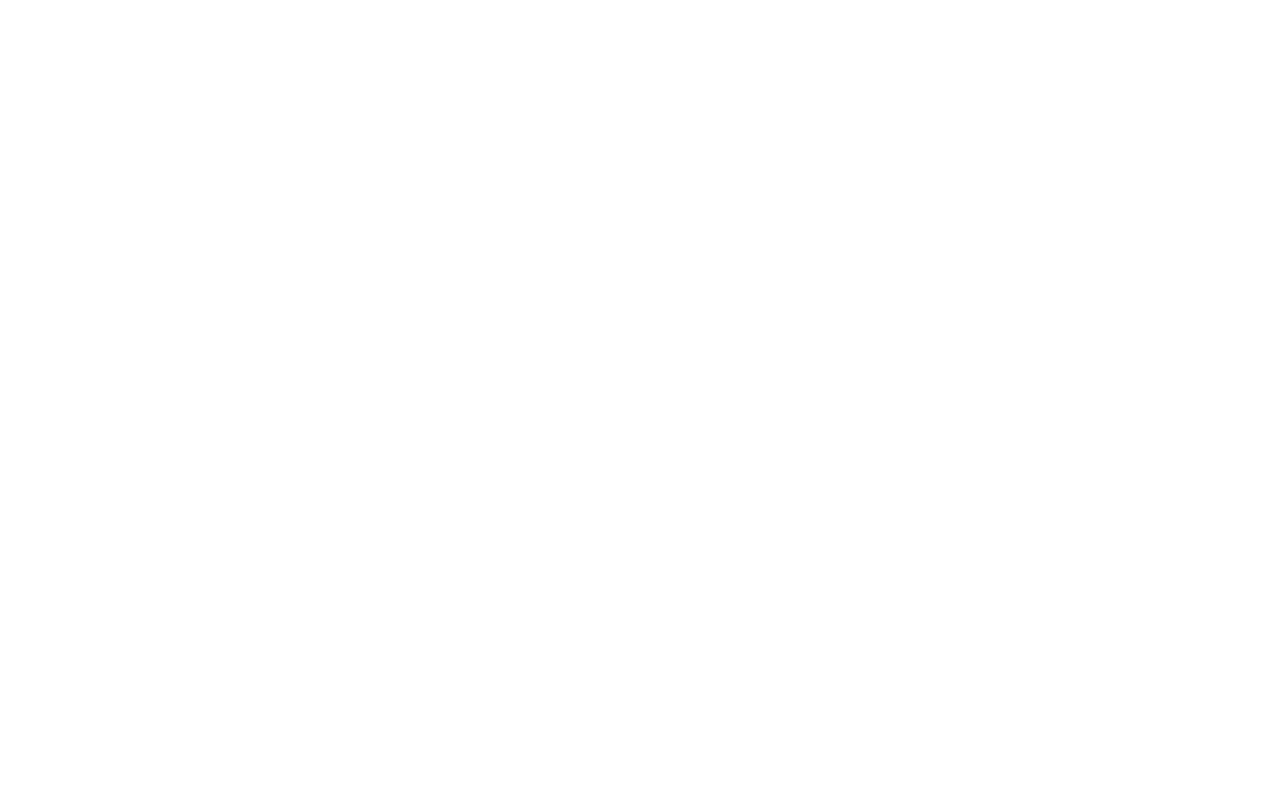
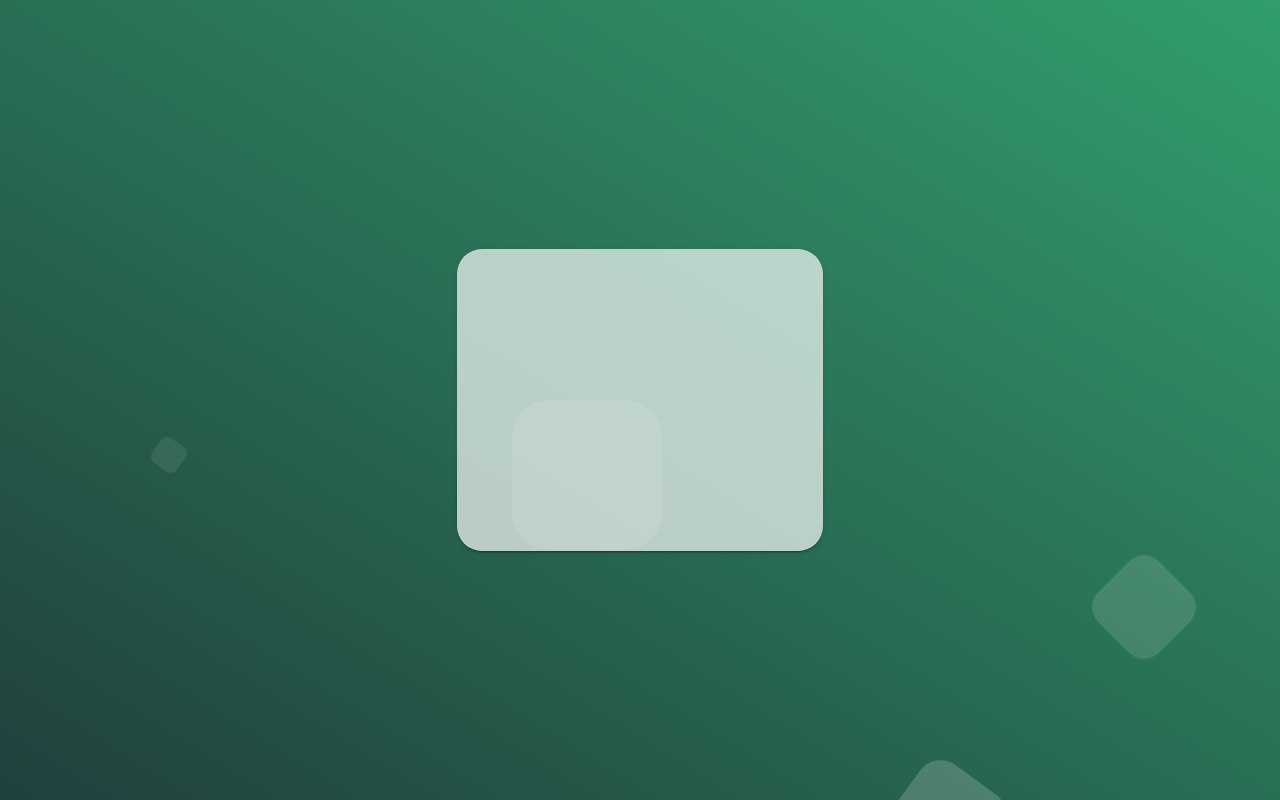
Before and after one commit to Madhu-Yalavarthi/angular-presets, an Angular app: page /background-wall-paper in a window 1280 px wide. Before the commit this address led to /. Built offline with nearby package versions, Linux system fonts and the light colour scheme.

Commit message:
linear background animation

```diff
--- a/src/app/app-routing.module.ts
+++ b/src/app/app-routing.module.ts
@@ -1,5 +1,6 @@
 import { NgModule } from '@angular/core';
 import { Routes, RouterModule } from '@angular/router';
+import { BackgroundWallPaperComponent } from './pages/background-wall-paper/background-wall-paper.component';
 import { CustomDialogComponent } from './pages/custom-dialog/custom-dialog.component';
 import { DragDropComponent } from './pages/drag-drop/drag-drop.component';
 import { ZoomViewerComponent } from './pages/zoom-viewer/zoom-viewer.component';
@@ -8,7 +9,8 @@
   { path: 'zoom-viewer', component: ZoomViewerComponent },
   { path: 'custom-dialog', component: CustomDialogComponent },
   { path: 'drag-drop', component: DragDropComponent },
-  { path: '', redirectTo: 'drag-drop', pathMatch: 'full' }
+  { path: 'background-wall-paper', component: BackgroundWallPaperComponent },
+  { path: '', redirectTo: 'background-wall-paper', pathMatch: 'full' }
 ];
 
 @NgModule({
--- /dev/null
+++ b/src/app/icons.ts
@@ -0,0 +1 @@
+export const REACT_ICON = "assets/svg/react.svg";
--- /dev/null
+++ b/src/app/pages/background-wall-paper/background-wall-paper.component.html
@@ -0,0 +1,19 @@
+<div class="content-wrapper">
+  <div class="container-wrapper">
+    <div class="main-wrapper">
+      <div class="conent-area"></div>
+    </div>
+    <div class="background-wrapper">
+      <ul class="box-area">
+        <li></li>
+        <li></li>
+        <li></li>
+        <li></li>
+        <li></li>
+      </ul>
+    </div>
+
+  </div>
+</div>
+
+<!-- [ngStyle]="{'background-image': 'url('+REACT_ICON+')'}" -->
--- /dev/null
+++ b/src/app/pages/background-wall-paper/background-wall-paper.component.scss
@@ -0,0 +1,137 @@
+.content-wrapper {
+  position: absolute;
+  top: 0;
+  left: 0;
+  right: 0;
+  bottom: 0;
+  width: 100%;
+  height: 100%;
+  z-index: 100;
+}
+
+.container-wrapper {
+  position: relative;
+  width: 100%;
+  height: 100%;
+  box-sizing: border-box;
+  background-color: #fff;
+}
+
+.main-wrapper {
+  position: absolute;
+  display: flex;
+  flex-direction: column;
+  justify-content: center;
+  align-items: center;
+  width: 100%;
+  height: 100%;
+  background-color:transparent;
+  // background-repeat: repeat;
+  // background-size: 10% 10%;
+  // background-position: top left;
+  // animation: mymove 5s infinite;
+
+  .conent-area {
+    position: relative;
+    min-width: 364px;
+    min-height: 300px;
+    border: solid 1px #cccccc78;
+    color: rgba(0, 0, 0, 0.87);
+    display: inline-flex;
+    justify-content: center;
+    align-items: center;
+    text-align: center;
+    background:#ffffffad;
+    border-radius: 25px;
+    z-index: 1;
+    transition: box-shadow 200ms cubic-bezier(0, 0, 0.2, 1);
+    box-shadow: 0 3px 1px -2px rgba(0, 0, 0, 0.2), 0 2px 2px 0 rgba(0, 0, 0, 0.14), 0 1px 5px 0 rgba(0, 0, 0, 0.12);
+  }
+}
+
+
+
+.background-wrapper {
+  background: linear-gradient(to left bottom, #329e6c, #20403d);
+  width: 100%;
+  height: 100%;
+}
+
+.box-area {
+  position: absolute;
+  top: 0;
+  left: 0;
+  right: 0;
+  bottom: 0;
+  width: 100%;
+  height: 100%;
+  overflow: hidden;
+  list-style: none;
+  padding: 0;
+  margin: 0;
+
+  li {
+    position: absolute;
+    display: block;
+    list-style: none;
+    width: 25px;
+    height: 25px;
+    background: rgba(255, 255, 255, 0.2);
+    animation: animate 20s linear infinite;
+    bottom: -150px;
+    border-radius: 25%;
+  }
+
+  li:nth-child(1) {
+    left: 86%;
+    width: 86px;
+    height: 86px;
+    animation-delay: 0s;
+  }
+  li:nth-child(2) {
+    left: 12%;
+    width: 30px;
+    height: 30px;
+    animation-delay: 1.5s;
+    animation-duration: 10s;
+  }
+  li:nth-child(3) {
+    left: 70%;
+    width: 100px;
+    height: 100px;
+    animation-delay: 5.5s;
+  }
+  li:nth-child(4) {
+    left: 40%;
+    width: 150px;
+    height: 150px;
+    animation-delay: 0s;
+    animation-duration: 15s;
+  }
+
+  li:nth-child(5) {
+    left: 10%;
+    width: 60px;
+    height: 60px;
+    animation-delay: 12s;
+  }
+}
+
+@keyframes animate {
+  0% {
+    transform: translateY(0) rotate(0deg);
+    opacity: 1;
+  }
+  100% {
+    transform: translateY(-800px) rotate(360deg);
+    opacity: 0;
+  }
+}
+
+@keyframes mymove {
+  50% {
+    background-position: center;
+
+    // transform: rotate(1turn);
+  }
+}
--- /dev/null
+++ b/src/app/pages/background-wall-paper/background-wall-paper.component.ts
@@ -0,0 +1,15 @@
+import { Component, OnInit } from '@angular/core';
+
+@Component({
+  selector: 'app-background-wall-paper',
+  templateUrl: './background-wall-paper.component.html',
+  styleUrls: ['./background-wall-paper.component.scss']
+})
+export class BackgroundWallPaperComponent implements OnInit {
+  REACT_ICON = "assets/svg/react.svg";
+  constructor() { }
+
+  ngOnInit(): void {
+  }
+
+}
--- a/src/app/pages/index.ts
+++ b/src/app/pages/index.ts
@@ -1,3 +1,4 @@
+import { BackgroundWallPaperComponent } from './background-wall-paper/background-wall-paper.component';
 import { CustomDialogComponent } from './custom-dialog/custom-dialog.component';
 import { DragDropComponent } from './drag-drop/drag-drop.component';
 import { ZoomViewerComponent } from './zoom-viewer/zoom-viewer.component';
@@ -6,5 +7,6 @@
 export const Pages = [
   ZoomViewerComponent,
   CustomDialogComponent,
-  DragDropComponent
+  DragDropComponent,
+  BackgroundWallPaperComponent
 ]
```
Also changed, not shown: src/assets/svg/react.svg (added), 1 other file (tests, documents, lock files or other folders).
